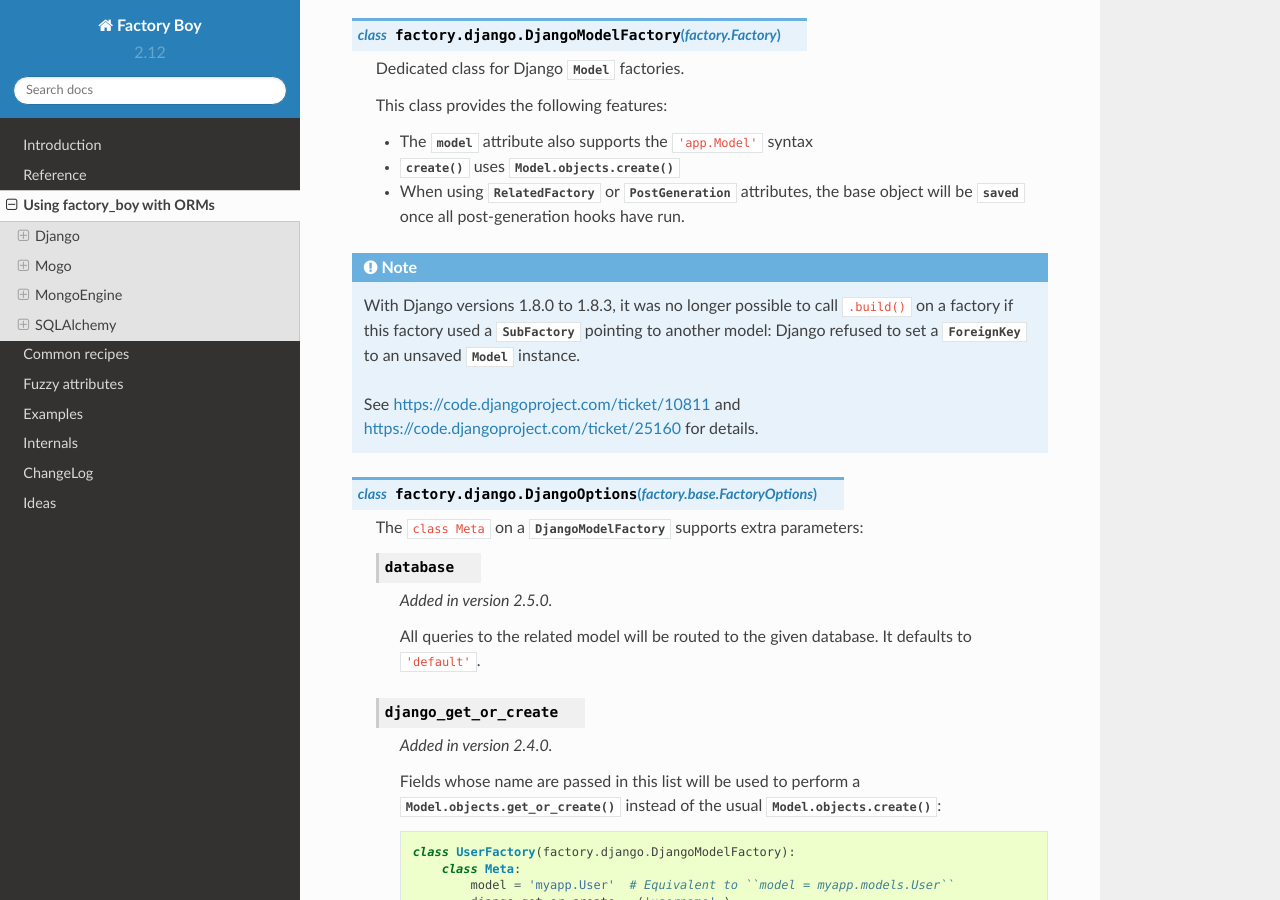
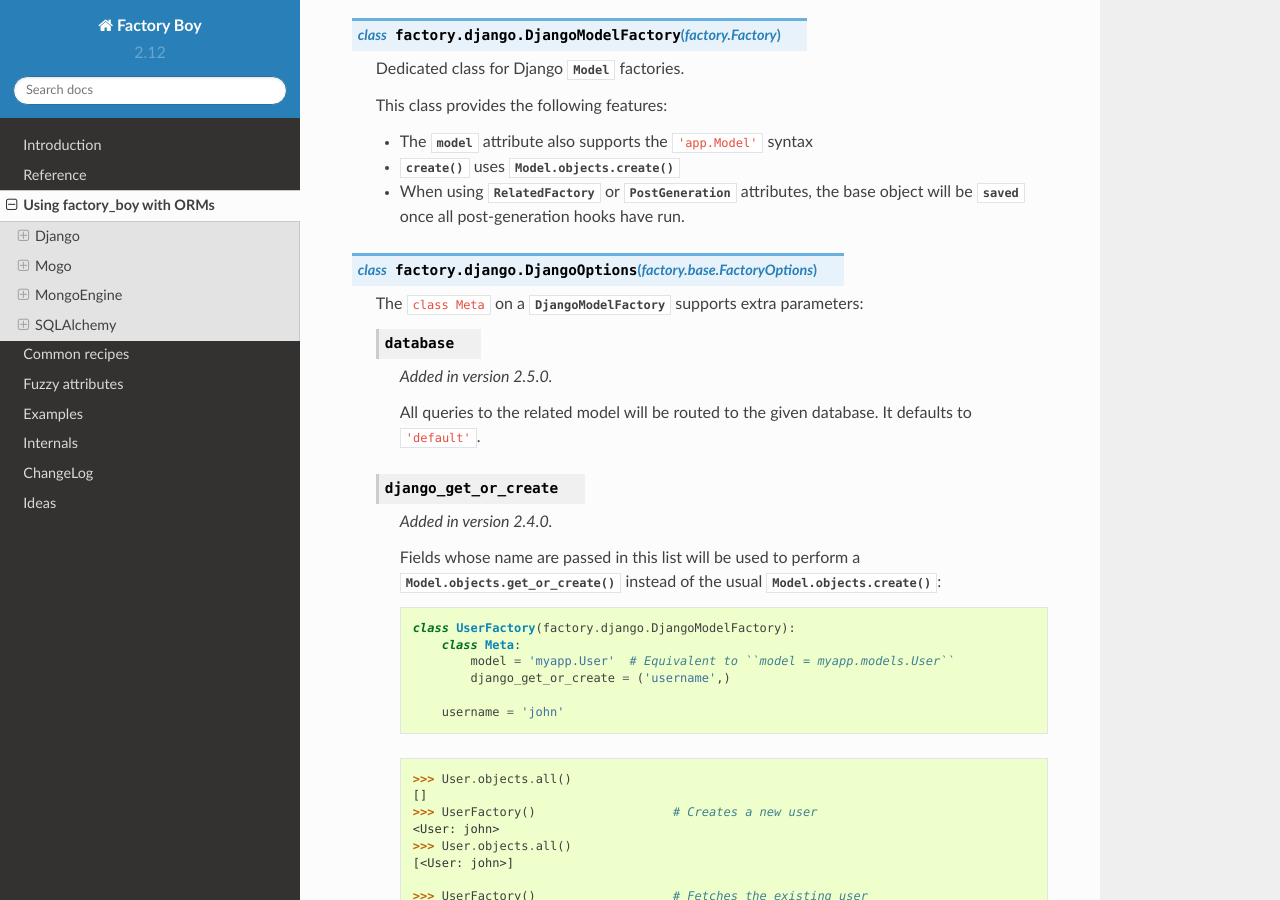
Before and after one commit to FactoryBoy/factory_boy, a Sphinx documentation site: the page built from docs/orms.rst, in a window 1280 px wide and 900 px high, scrolled down 466 px. Built offline with Sphinx 7.4.7 and the Read the Docs theme 2.0.0, drawn with Linux system fonts in a browser that asks for light colours.

Commit message:
Remove ORM note for unsupported Django version

```diff
--- a/docs/orms.rst
+++ b/docs/orms.rst
@@ -38,14 +38,6 @@
     * When using :class:`~factory.RelatedFactory` or :class:`~factory.PostGeneration`
       attributes, the base object will be :meth:`saved <django.db.models.Model.save>`
       once all post-generation hooks have run.
-
-
-.. note:: With Django versions 1.8.0 to 1.8.3, it was no longer possible to call ``.build()``
-          on a factory if this factory used a :class:`~factory.SubFactory` pointing
-          to another model: Django refused to set a :class:`~djang.db.models.ForeignKey`
-          to an unsaved :class:`~django.db.models.Model` instance.
-
-          See https://code.djangoproject.com/ticket/10811 and https://code.djangoproject.com/ticket/25160 for details.
 
 
 .. class:: DjangoOptions(factory.base.FactoryOptions)
```
